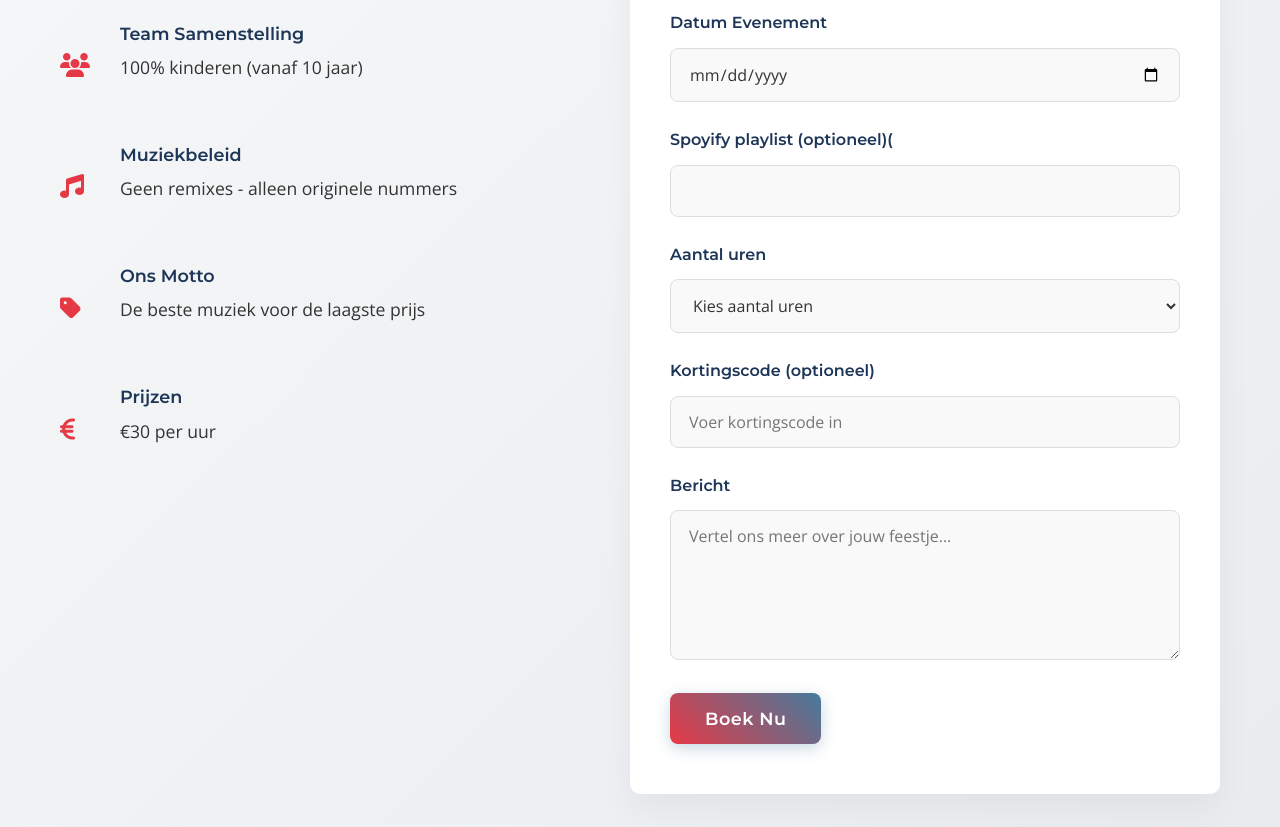
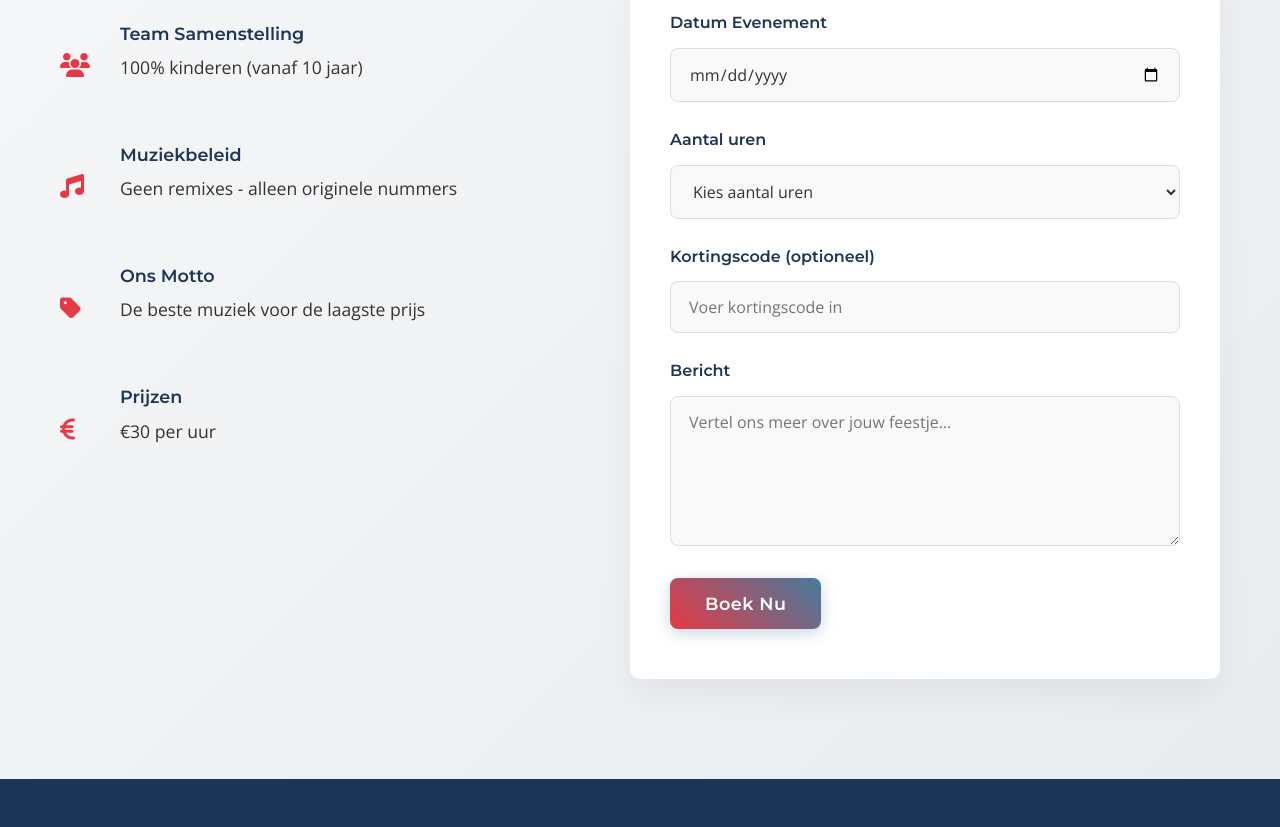
Before and after one commit to Tycho2014/dj-T-J, a plain HTML site: page index.html in a window 1280 px wide. Shown: the part 5460-6287 px from the top of the page. Drawn offline with nearby package versions, Linux system fonts and the light colour scheme.

Commit message:
Remove Spotify playlist input from index.html
Removed optional Spotify playlist input from the form.

```diff
--- a/index.html
+++ b/index.html
@@ -1609,11 +1609,6 @@
                         </div>
 
                         <div class="form-group">
-                            <label for="spotify">Spoyify playlist (optioneel)(</label>
-                            <input type="text" id="date" name="event-date" required>
-                        </div>
-
-                        <div class="form-group">
                             <label for="hours">Aantal uren</label>
                             <select id="hours" name="hours" required>
                                 <option value="">Kies aantal uren</option>
```
